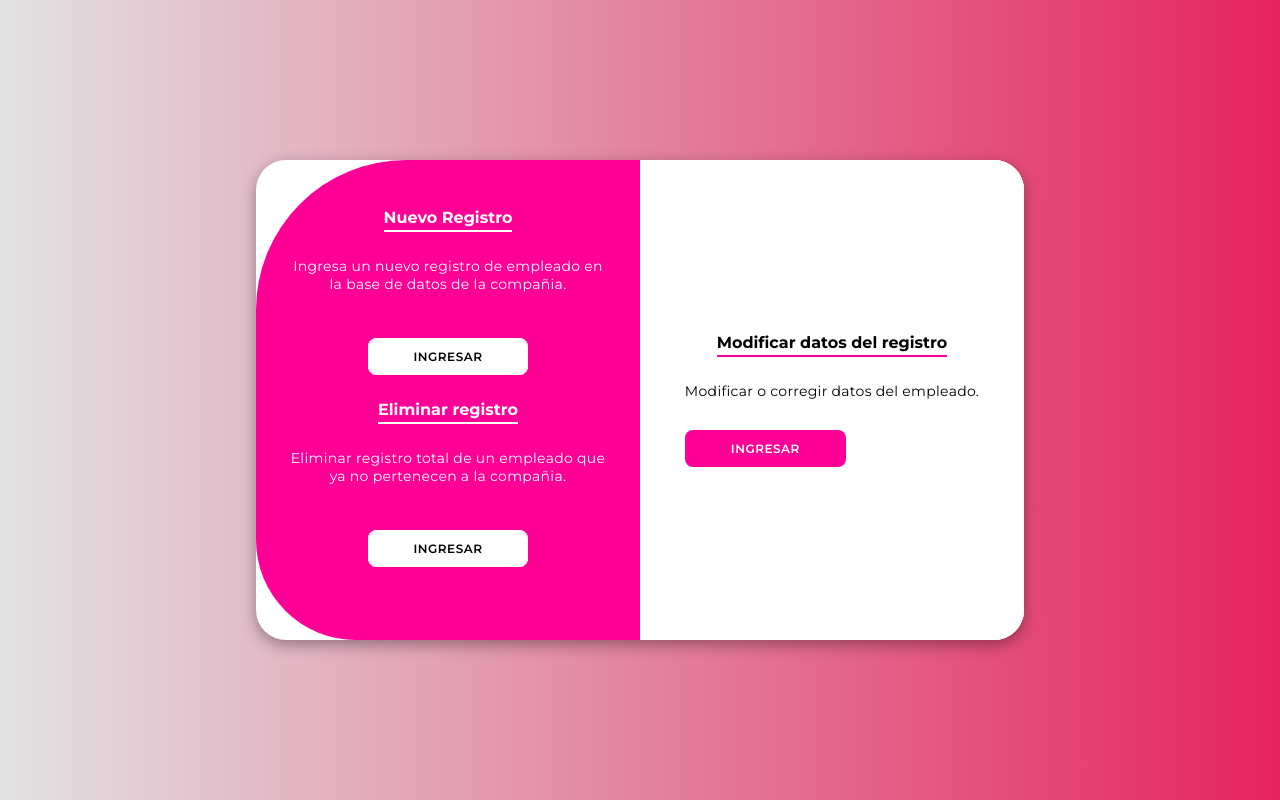
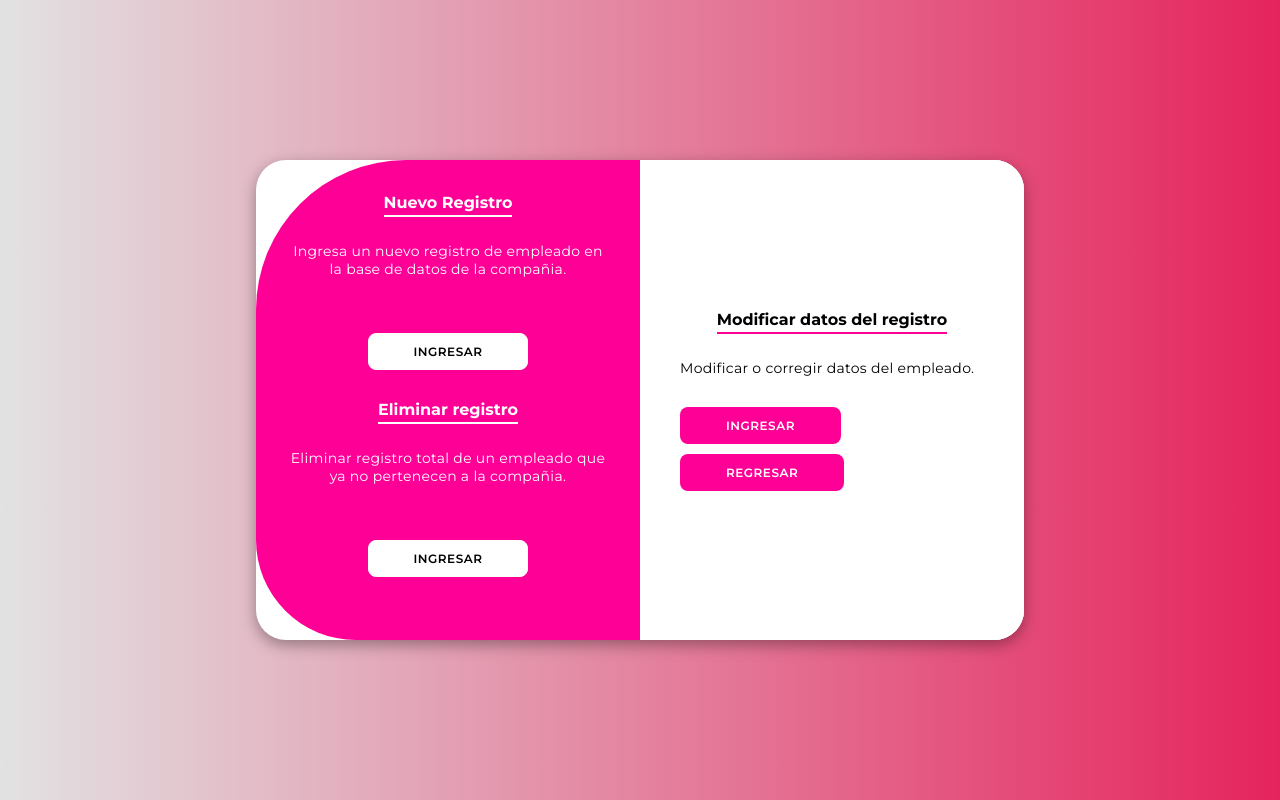
Before and after one commit to Oursebastian675/PI_Metodologias_agiles, a plain HTML site: page administrador/index.html in a window 1280 px wide. Both pictures are taken after a click on the button "MAS OPCIONES>". Drawn offline with Linux system fonts and the light colour scheme.

Commit message:
Ya sirven los botones

```diff
--- a/administrador/index.html
+++ b/administrador/index.html
@@ -15,10 +15,14 @@
 
                 <span><p>Modificar o corregir datos del empleado.</span></p>
 
-                <button>Ingresar</button>
+                <button type="button">Ingresar</button>
 
+                <a href="index.html">
+                <button type="button" class="volver">Regresar
+                </button></a>
 
             </form>
+
         </div>
         <div class="form-container sign-in">
             <form>
@@ -40,11 +44,11 @@
                 <div class="toggle-panel toggle-left">
                     <h4>Nuevo Registro</h4>
                    <span> <p>Ingresa un nuevo registro de empleado en la base de datos de la compañia.</p></span>
-                   <button class="hidden" id="login">Ingresar</button>
+                   <a href="Nuevo/index.html"><button type="button" class="hidden" id="login">Ingresar</button></a>
 
                     <h4>Eliminar registro</h4>
                     <span><p>Eliminar registro total de un empleado que ya no pertenecen a la compañia.</p></span>
-                   <button class="hidden" id="login">Ingresar</button>
+                   <a href="Eliminar/index.html"><button type="button"  class="hidden" id="login">Ingresar</button></a>
                 </div>
                 <div class="toggle-panel toggle-right">
                     <button class="mas" id="register">Mas opciones></button>
--- a/administrador/styles.css
+++ b/administrador/styles.css
@@ -74,7 +74,7 @@ body {
     background-color: white;
     border-color: #ffffff;
     color: #000000;
-    margin: 25px;
+    margin: 20px;
 }
 
 .container form {
@@ -248,3 +248,7 @@ body {
     background-color: #ff0097;
 
 }
+
+.container .volver{
+
+}
```
Also changed, not shown: index.html (+3 -2 lines).
